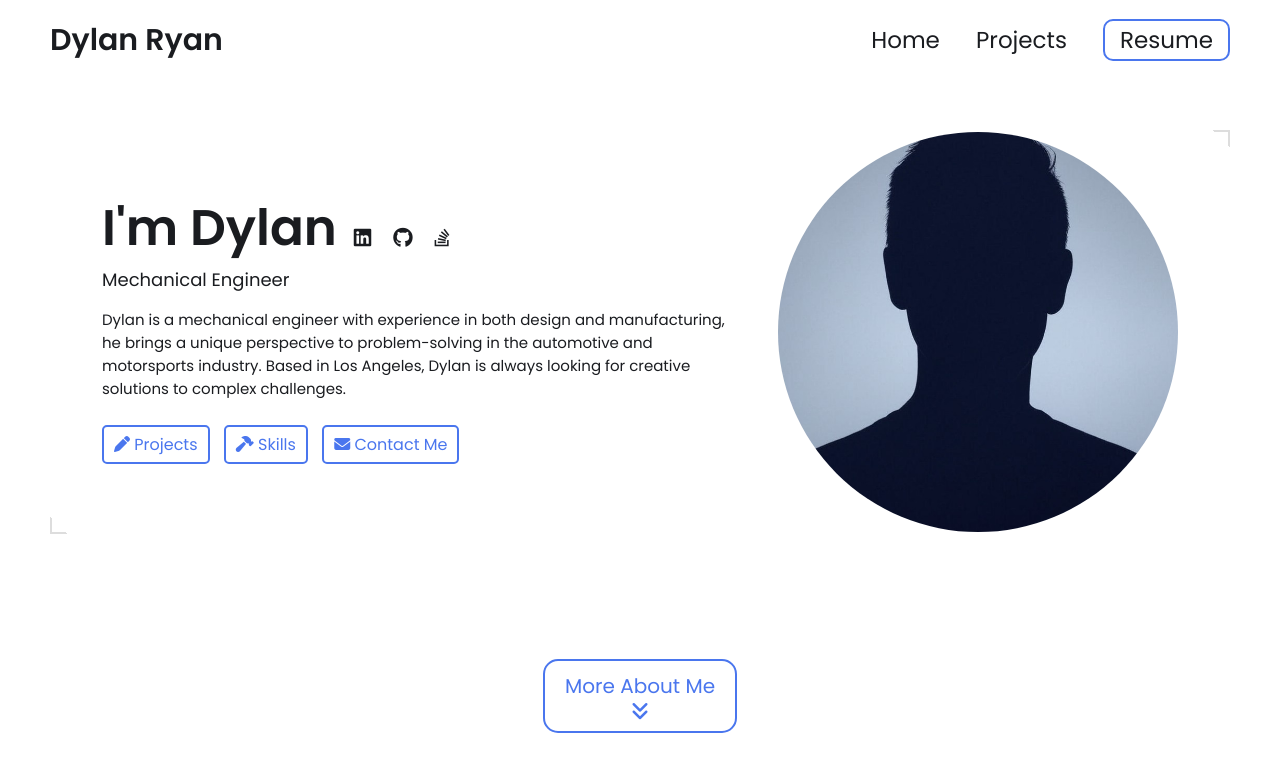
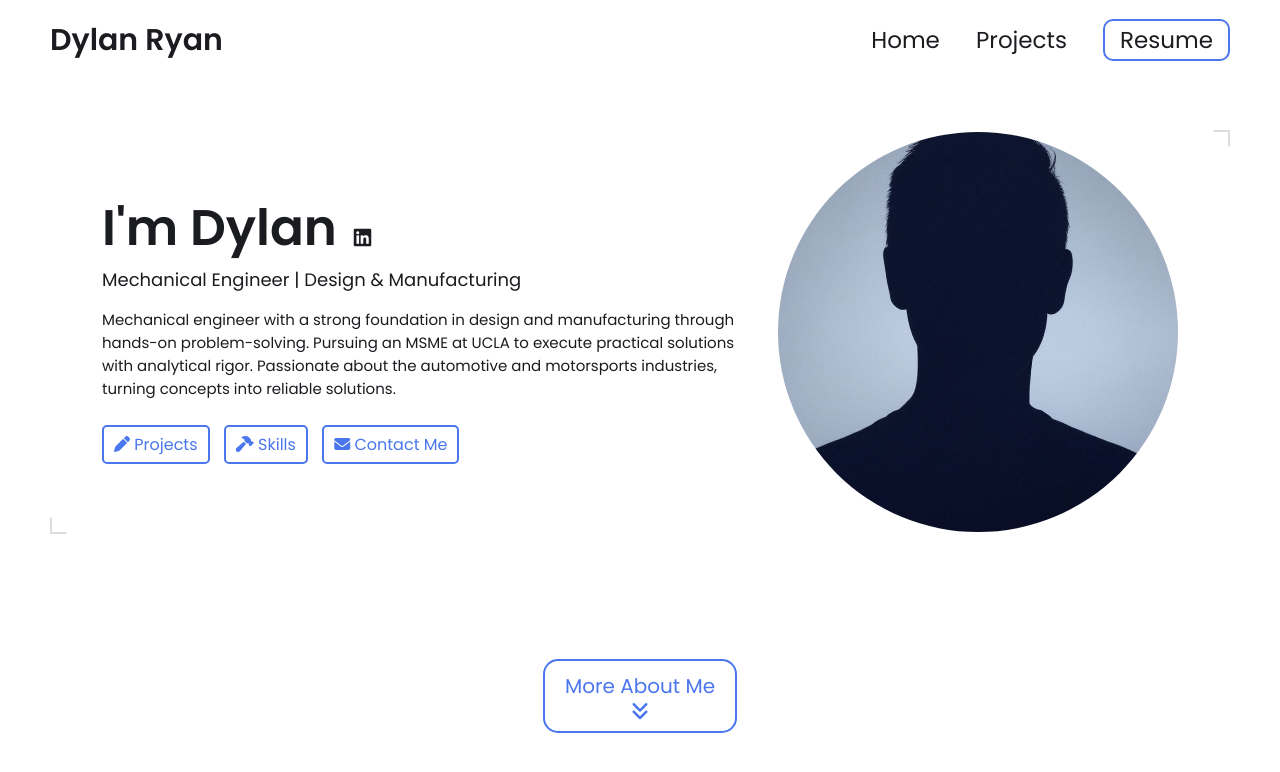
Before and after one commit to dylanengr/dylanengr.github.io, a Jekyll site: the page built from index.html, in a window 1280 px wide and 900 px high. Shown: the top 772 px of the window. Built offline with Jekyll 4.4.1, drawn with Linux system fonts in a browser that asks for light colours; some of the changed lines change nothing that is shown.

Commit message:
Update _config.yml

```diff
--- a/_config.yml
+++ b/_config.yml
@@ -10,12 +10,12 @@
 title: Dylan Ryan's Portfolio # This is what shows up in the tab of the browser
 
 
-
 # Hero Section
 name: Dylan Ryan
-headline: Mechanical Engineer
+headline: Mechanical Engineer | Design & Manufacturing
 description: >- # dont remove this line. this will ignore all new lines until the next section
-  Dylan is a mechanical engineer with experience in both design and manufacturing, he brings a unique perspective to problem-solving in the automotive and motorsports industry. Based in Los Angeles, Dylan is always looking for creative solutions to complex challenges.
+  Mechanical engineer with a strong foundation in design and manufacturing through hands-on problem-solving. Pursuing an MSME at UCLA to execute practical solutions with analytical rigor. Passionate about the automotive and motorsports industries, turning concepts into reliable solutions.
+
 
 # Place your profile image in /assets/images/profile-image/folder and edit the file name
 profile_image: ./assets/images/profile-image/avatar.jpeg
@@ -23,15 +23,15 @@ profile_image: ./assets/images/profile-image/avatar.jpeg
 
 # Link your resume
 # You can place your resume in assets/resume/{resume file.pdf} or add external link such as pdf saved in google drive
-resume-url: https://drive.google.com/file/d/13Z3duVzh-gguPU5r03oJVEE6rV9rd3DS/view?usp=sharing
+resume-url: https://drive.google.com/file/d/11laeWfQwvH_ndrLCOyV0l7ymaRuepDFg/view?usp=sharing
 
 
 # Set up external links - this will show up as small icons next to your name.
 
 external-links:    # input only your own url slug. The icons with missing entries will not appear.
-  linkedin: test    # https://www.linkedin.com/in/{your url slug}
-  github: leea12    # https://github.com/{your url slug}
-  stackoverflow: test      # https://stackoverflow.com/users/{your url slug}
+  linkedin: https://www.linkedin.com/in/dylanengr/    # https://www.linkedin.com/in/{your url slug}
+  github:     # https://github.com/{your url slug}
+  stackoverflow:       # https://stackoverflow.com/users/{your url slug}
   medium:            # https://medium.com/@{your url slug}
   x-twitter:   # https://x.com/{your url slug}
   threads:            # https://threads.net/@{your url slug}
```
